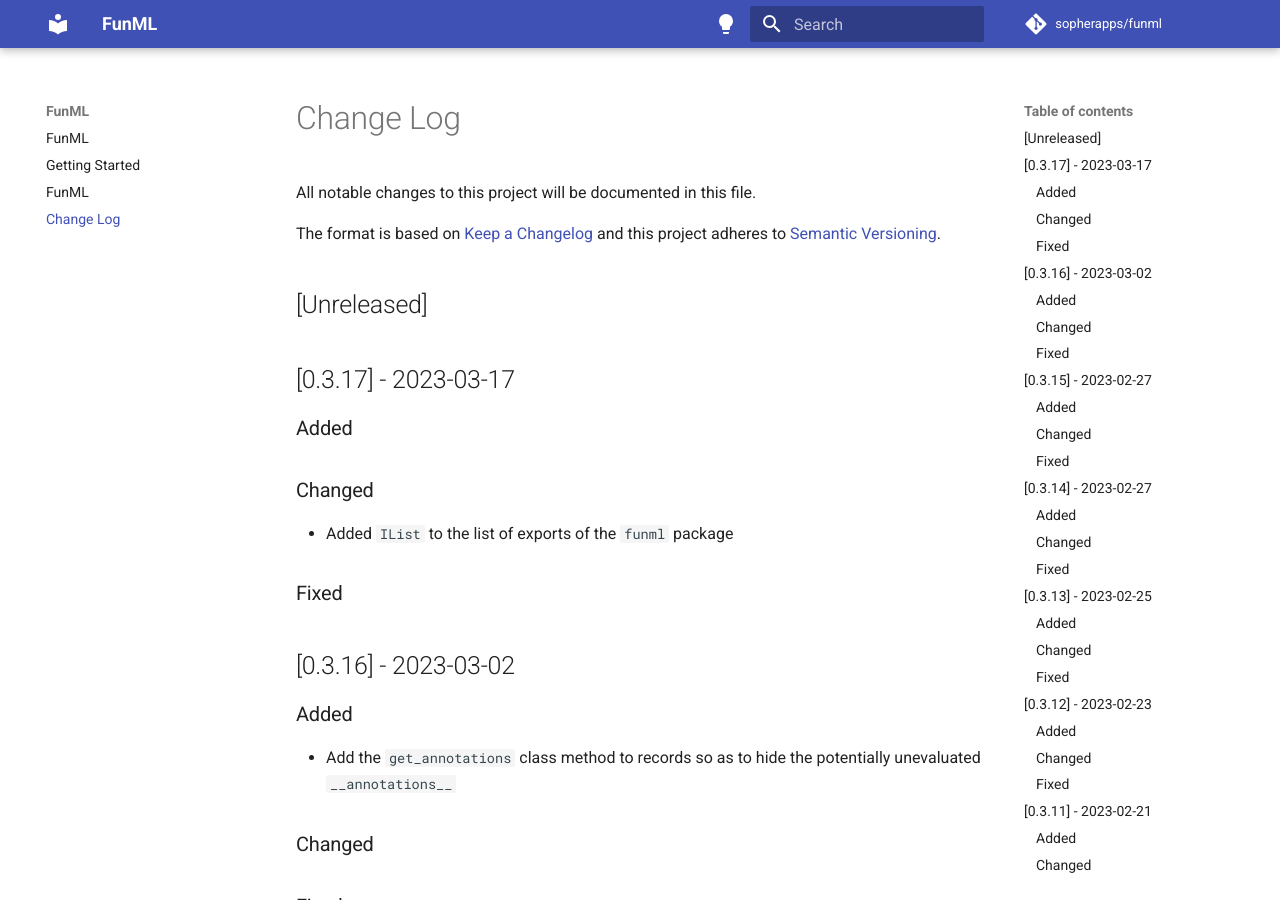
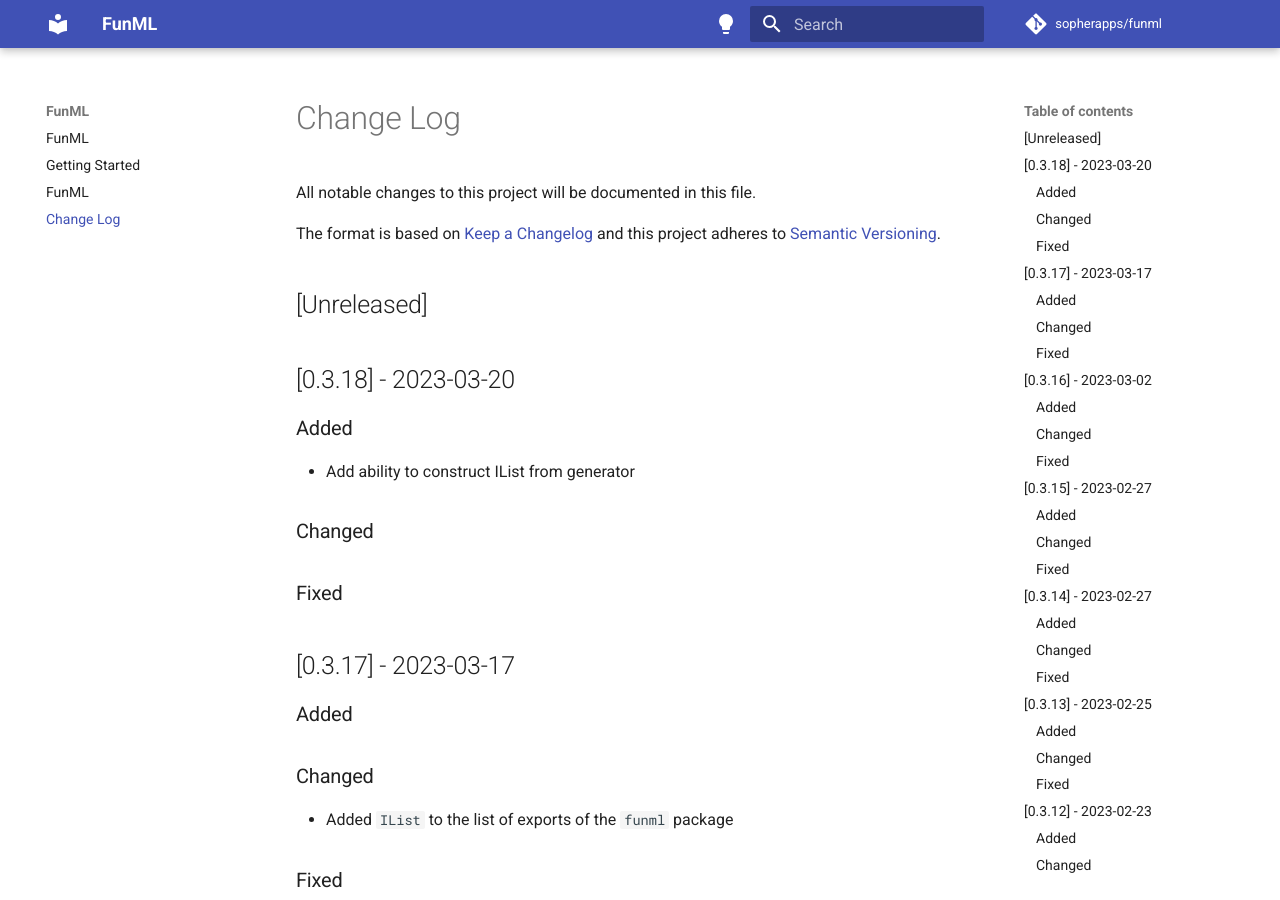
Before and after one commit to sopherapps/funml, an MkDocs documentation site: the page built from docs/change-log.md, in a window 1280 px wide and 900 px high. Built offline with MkDocs 1.6.1 and Material for MkDocs 9.7.7, drawn with Linux system fonts in a browser that asks for light colours; comment, search, counter and statistics services are not loaded.

Commit message:
Bump to v0.3.18

```diff
--- a/docs/change-log.md
+++ b/docs/change-log.md
@@ -6,6 +6,16 @@ The format is based on [Keep a Changelog](http://keepachangelog.com/)
 and this project adheres to [Semantic Versioning](http://semver.org/).
 
 ## [Unreleased]
+
+## [0.3.18] - 2023-03-20
+
+### Added
+
+- Add ability to construct IList from generator
+
+### Changed
+
+### Fixed
 
 ## [0.3.17] - 2023-03-17
 
--- a/pyproject.toml
+++ b/pyproject.toml
@@ -1,6 +1,6 @@
 [tool.poetry]
 name = "funml"
-version = "0.3.17"
+version = "0.3.18"
 description = "A collection of utilities to help write python as though it were an ML-kind of functional language like OCaml"
 authors = ["Martin <team.sopherapps@gmail.com>"]
 readme = "README.md"
```
Also changed, not shown: CHANGELOG.md (+10 -0 lines).
